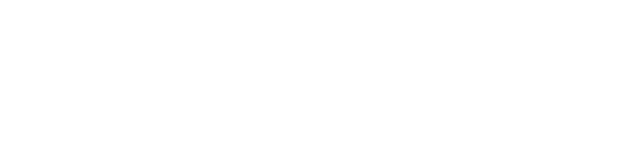
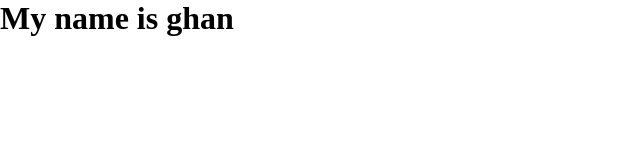
Before and after one commit to VaishnaviGhan/hubtesting, a plain HTML site: page index.html in a window 1280 px wide. Shown: the whole page, without its empty margins (0-640 px from the left). Drawn offline with Linux system fonts and the light colour scheme.

Commit message:
Durva added code

```diff
--- a/index.html
+++ b/index.html
@@ -7,6 +7,7 @@
     <link rel="stylesheet" href="style.css"
 </head>
 <body>
+    <h1>My name is ghan</h1>
     <script src="script.js"></script>
 </body>
 </html>
```
